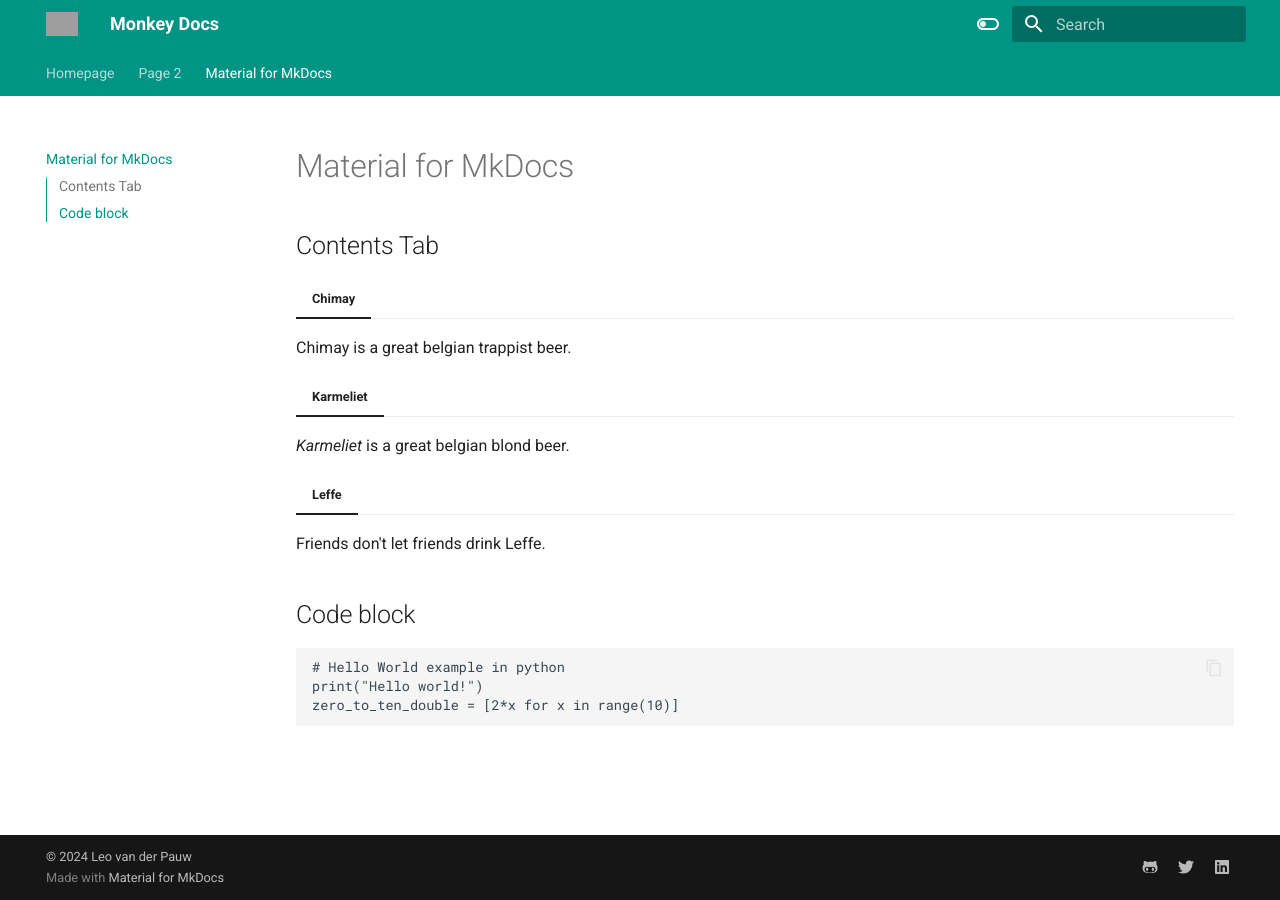
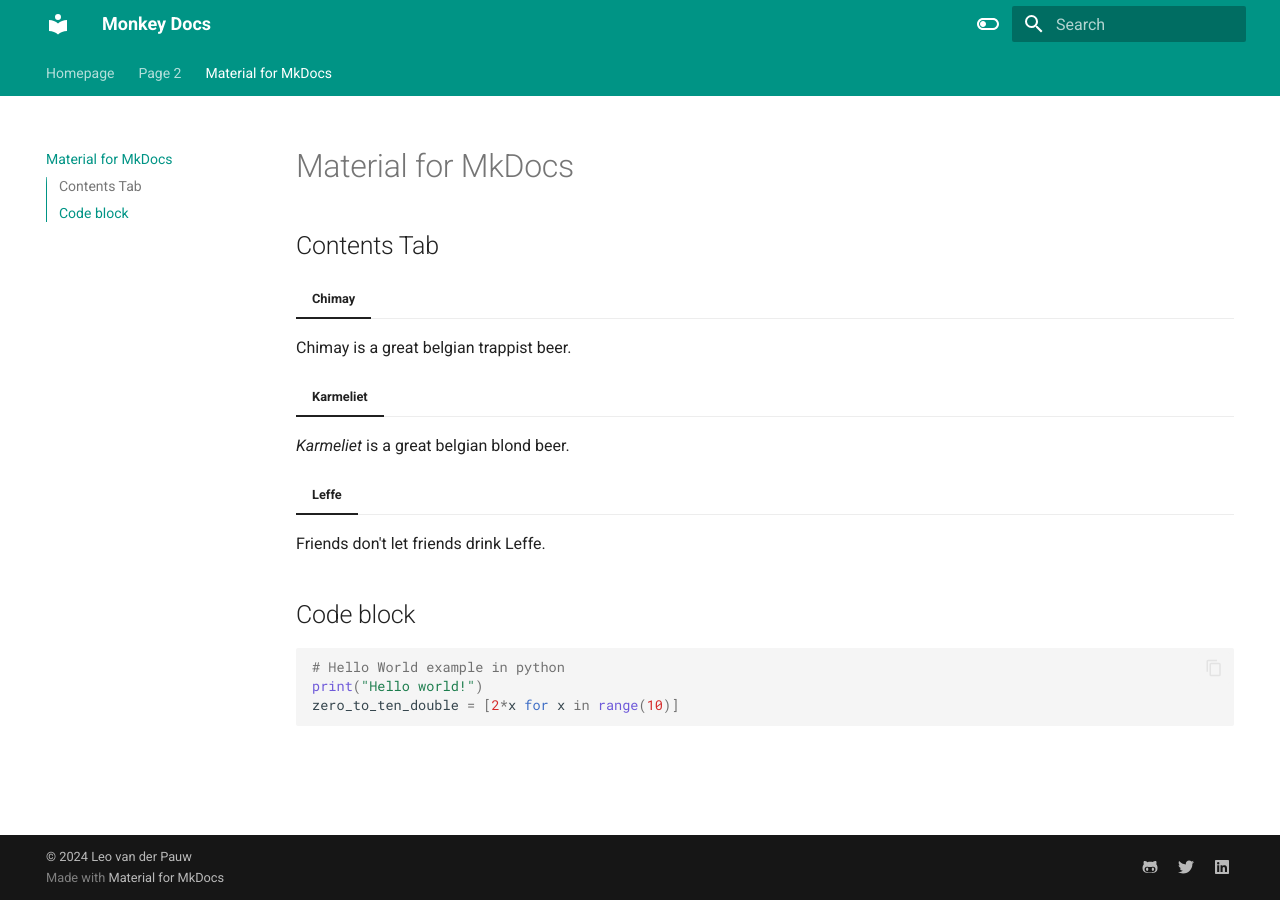
Before and after one commit to lp182501/mkdocs, an MkDocs documentation site: the page built from docs/page3.md, in a window 1280 px wide. Built offline with MkDocs 1.6.1 and Material for MkDocs 9.7.7, drawn with Linux system fonts in a browser that asks for light colours; grey boxes are pictures that could not be loaded.

Commit message:
Update mkdocs.yml

```diff
--- a/mkdocs.yml
+++ b/mkdocs.yml
@@ -13,7 +13,7 @@
 
 theme:
   name: material
-  logo: path/to/logo.png
+  #logo: path/to/logo.png
   features:
     - navigation.tabs
     - navigation.sections
@@ -43,6 +43,8 @@
   - admonition
   - attr_list
   # Additional Markdown extensions...
+  - pymdownx.tabbed:
+      alternate_style: true
   - pymdownx.highlight:
       anchor_linenums: true
   - pymdownx.inlinehilite
@@ -55,9 +57,7 @@
   - pymdownx.emoji:
       emoji_index: !!python/name:material.extensions.emoji.twemoji
       emoji_generator: !!python/name:material.extensions.emoji.to_svg
-  #- pymdownx.superfences
-  - pymdownx.tabbed:
-      alternate_style: true
+  - pymdownx.superfences
   # More pymdownx extensions...
 
 extra:
```
